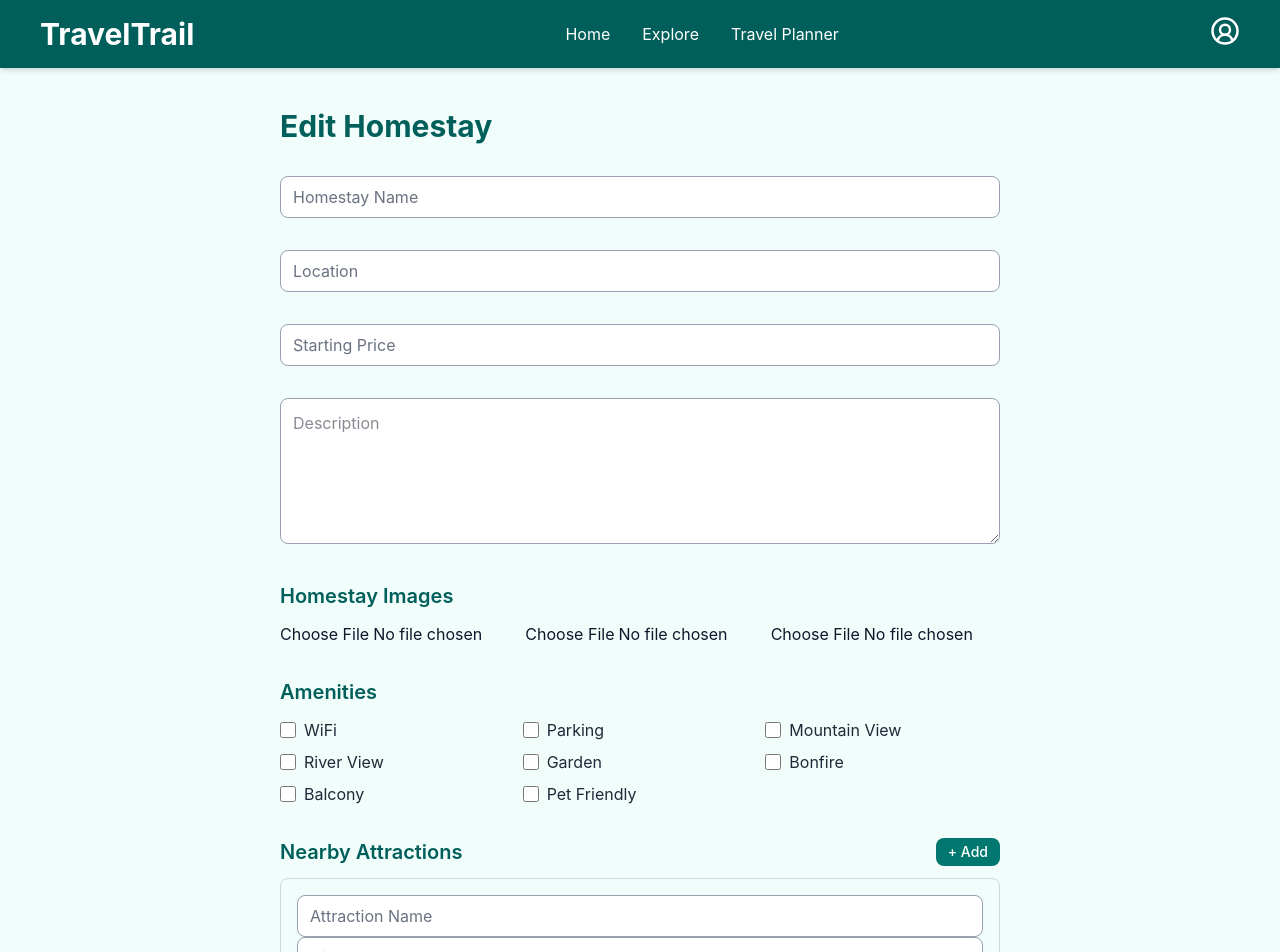
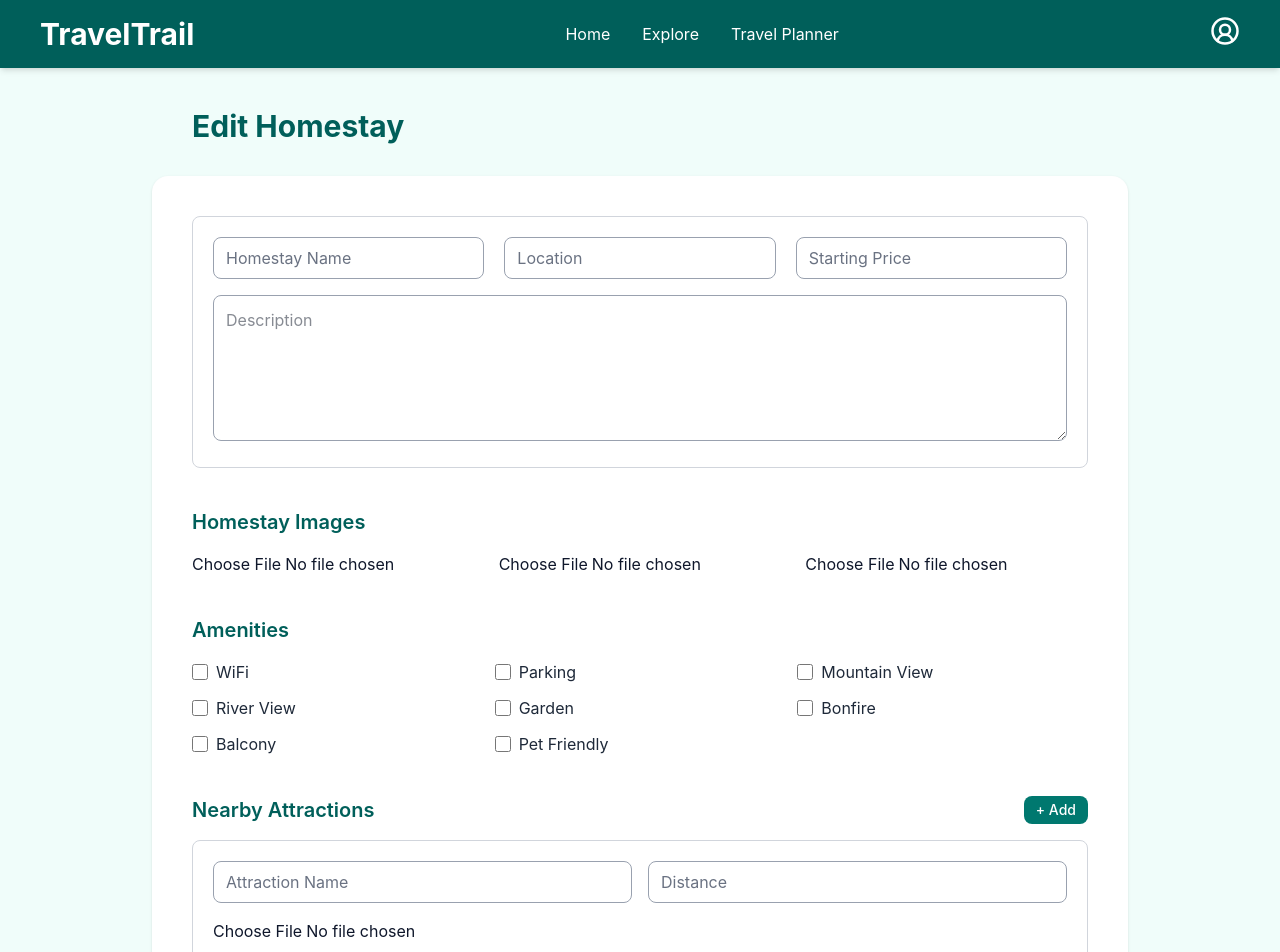
Before and after one commit to NavneetF26/TravelTrail-AI-Assisted-Homestay-Travel-Planner, a React app in the folder frontend/: page /manage-homestay/1 in a window 1280 px wide. Shown: the top 952 px of the page. Built offline with nearby package versions, Linux system fonts and the light colour scheme; no server answers; sample sign-in values are in the browser's storage; the HTML template or start-up script is replaced by a standard one.

Commit message:
Prepare application for production deployment

```diff
--- a/frontend/src/pages/Booking.jsx
+++ b/frontend/src/pages/Booking.jsx
@@ -2,7 +2,7 @@ import { useEffect, useState } from "react";
 import { useNavigate, useParams, useLocation } from "react-router-dom";
 import { Input, Button, Toast, Loader } from "../components/ui";
 
-const API = "http://127.0.0.1:8000/api";
+const API = `${import.meta.env.VITE_API_URL}/api`;
 const FIELD_GROUPS = [
   [
     {
@@ -75,7 +75,6 @@ function Booking() {
         full_name: user?.name || "",
         email: user?.email || "",
       };
-
       if (editMode) {
         const res = await fetch(`${API}/bookings/${id}`, {
           headers: { Authorization: `Bearer ${token}` },
@@ -85,7 +84,6 @@ function Booking() {
         prefill = await res.json();
         homestayId = prefill.homestay_id;
       }
-
       const home = await (await fetch(`${API}/homestays/${homestayId}`)).json();
       setHomestay(home);
       setForm((p) => ({
@@ -252,7 +250,6 @@ function Booking() {
           </div>
         </div>
       </div>
-
       {toast.show && (
         <Toast
           message={toast.message}
--- a/frontend/src/pages/Dashboard.jsx
+++ b/frontend/src/pages/Dashboard.jsx
@@ -2,7 +2,7 @@ import { useEffect, useState } from "react";
 import { useNavigate } from "react-router-dom";
 import { Loader, Modal, Button, Toast } from "../components/ui";
 
-const API = "http://127.0.0.1:8000/api";
+const API = `${import.meta.env.VITE_API_URL}/api`;
 const STATUS_CLASS = {
   Pending: "bg-yellow-100 text-yellow-700",
   Cancelled: "bg-red-100 text-red-700",
--- a/frontend/src/pages/Explore.jsx
+++ b/frontend/src/pages/Explore.jsx
@@ -34,7 +34,6 @@ function CustomSelect({ label, placeholder, options, value, onChange }) {
           className={`transition ${isOpen ? "rotate-180" : ""}`}
         />
       </button>
-
       {isOpen && (
         <div className="absolute left-0 top-full z-30 mt-1 max-h-52 w-full overflow-y-auto rounded-lg border border-gray-200 bg-white dark:bg-slate-700 py-1 shadow-lg">
           {["", ...options].map((option) => (
@@ -59,7 +58,6 @@ function Explore() {
   const [loading, setLoading] = useState(true);
   const [searchText, setSearchText] = useState("");
   const [budget, setBudget] = useState("");
-
   const fetchHomestays = async (search = "", bud = "") => {
     try {
       setLoading(true);
@@ -67,8 +65,8 @@ function Explore() {
       if (search) params.append("q", search);
       if (bud) params.append("budget", bud);
       const url = params.toString()
-        ? `http://127.0.0.1:8000/api/homestays/search?${params}`
-        : "http://127.0.0.1:8000/api/homestays/";
+        ? `${import.meta.env.VITE_API_URL}/api/homestays/search?${params}`
+        : `${import.meta.env.VITE_API_URL}/api/homestays/`;
       setHomestays(await (await fetch(url)).json());
     } catch (err) {
       console.error(err);
@@ -76,7 +74,6 @@ function Explore() {
       setLoading(false);
     }
   };
-
   useEffect(() => {
     // eslint-disable-next-line react-hooks/set-state-in-effect
     fetchHomestays();
@@ -99,7 +96,6 @@ function Explore() {
           Search by homestay name or location.
         </p>
       </div>
-
       <div className="relative mb-8">
         <Input
           placeholder="Search by homestay or location (e.g. Mussoorie, Auli, Rishikesh)"
@@ -113,7 +109,6 @@ function Explore() {
           <Search size={20} />
         </button>
       </div>
-
       <div className="grid grid-cols-1 gap-6 lg:grid-cols-[220px_1fr]">
         <aside className="h-fit rounded-xl bg-white dark:bg-slate-800 p-5 shadow">
           <h2 className="mb-5 text-lg font-bold text-teal-800 dark:text-teal-200">
@@ -135,7 +130,6 @@ function Explore() {
             </Button>
           </div>
         </aside>
-
         <section>
           <div className="mb-6 flex justify-between">
             <h2 className="text-xl font-semibold text-teal-800 dark:text-teal-300">
@@ -145,7 +139,6 @@ function Explore() {
               {homestays.length} Results Found
             </span>
           </div>
-
           {loading ? (
             <div className="flex justify-center py-12">
               <Loader text="Loading homestays..." />
--- a/frontend/src/pages/Login.jsx
+++ b/frontend/src/pages/Login.jsx
@@ -3,7 +3,7 @@ import { useNavigate, Link } from "react-router-dom";
 import { Input, Button, Toast } from "../components/ui";
 import { useAuth } from "../context/AuthContext";
 
-const API_URL = "http://127.0.0.1:8000";
+const API_URL = import.meta.env.VITE_API_URL;
 const EMAIL_RE = /^[^\s@]+@[^\s@]+\.[^\s@]+$/;
 
 function Login() {
@@ -58,7 +58,7 @@ function Login() {
   };
 
   const loginWithGoogle = () => {
-    window.location.href = "http://127.0.0.1:8000/api/auth/google/login";
+    window.location.href = `${API_URL}/api/auth/google/login`;
   };
 
   return (
--- a/frontend/src/pages/ManageHomestay.jsx
+++ b/frontend/src/pages/ManageHomestay.jsx
@@ -4,7 +4,7 @@ import { useAuth } from "../context/AuthContext";
 import UploadImage from "../components/UploadImage";
 import { Input, Button, Toast, Loader } from "../components/ui";
 
-const API = "http://127.0.0.1:8000/api";
+const API = `${import.meta.env.VITE_API_URL}/api`;
 const AMENITIES = [
   "WiFi",
   "Parking",
@@ -25,7 +25,7 @@ const ROOM_F = [
   { k: "price", l: "Room Price", t: "number" },
   { k: "capacity", l: "Capacity", t: "number" },
   { k: "beds", l: "Beds" },
-  { k: "size", l: "Room Size" },
+  { k: "size", l: "Room Size (e.g. 250)", t: "number" },
 ];
 const ATTR_F = [
   { k: "name", l: "Attraction Name" },
@@ -51,6 +51,12 @@ const EMPTY_FORM = {
   nearby_attractions: [EMPTY_ATTR],
   rooms: [{ id: 1, ...EMPTY_ROOM }],
 };
+const sqFt = (v, add) => {
+  const num = String(v || "")
+    .replace(/\s*sq\.?\s*ft\.?$/i, "")
+    .trim();
+  return add ? (num ? `${num} sq.ft` : num) : num;
+};
 
 function ListEditor({
   items,
@@ -74,7 +80,7 @@ function ListEditor({
 
   return (
     <div>
-      <div className="mb-3 flex items-center justify-between">
+      <div className="mb-4 flex items-center justify-between">
         <h2 className="text-xl font-semibold text-teal-800 dark:text-teal-300">
           {label}
         </h2>
@@ -84,18 +90,19 @@ function ListEditor({
           </Button>
         )}
       </div>
+      <div className="space-y-5">
         {items.map((it, i) => (
           <div
             key={it.id ?? i}
-          className="mb-5 space-y-3 rounded-lg border border-gray-300 dark:border-slate-600 dark:bg-slate-800 p-4"
+            className="space-y-4 rounded-lg border border-gray-300 dark:border-slate-600 dark:bg-slate-800 p-5"
           >
-          <div className={wide ? "grid gap-4 md:grid-cols-2" : ""}>
+            <div className="grid gap-4 sm:grid-cols-2">
               {fields.map((f) => (
                 <Input
                   key={f.k}
                   type={f.t}
                   placeholder={f.l}
-                value={it[f.k]}
+                  value={f.k === "size" ? sqFt(it[f.k]) : it[f.k]}
                   error={errors[i]?.[f.k]}
                   onChange={(e) => upd(i, f.k, e.target.value)}
                 />
@@ -132,6 +139,7 @@ function ListEditor({
           </div>
         ))}
       </div>
+    </div>
   );
 }
 
@@ -146,7 +154,7 @@ export default function ManageHomestay() {
   const [toast, setToast] = useState(null);
   const notify = (message, variant = "success") =>
     setToast({ message, variant });
-
+  const set = (patch) => setForm((f) => ({ ...f, ...patch }));
   useEffect(() => {
     if (!id) return;
     (async () => {
@@ -169,22 +177,17 @@ export default function ManageHomestay() {
       }
     })();
   }, [id]);
-
-  const change = (f) => (e) => setForm({ ...form, [f]: e.target.value });
+  const change = (f) => (e) => set({ [f]: e.target.value });
   const updImg = (i, url) =>
-    setForm({
-      ...form,
-      images: form.images.map((im, idx) => (idx === i ? url : im)),
-    });
+    set({ images: form.images.map((im, idx) => (idx === i ? url : im)) });
   const toggleAmenity = (a) =>
-    setForm({
-      ...form,
+    set({
       amenities: form.amenities.includes(a)
         ? form.amenities.filter((x) => x !== a)
         : [...form.amenities, a],
     });
-
-  const validateList = (items, fields) =>
+  function validate() {
+    const listErrors = (items, fields) =>
       items.map((it) => {
         const e = {};
         fields.forEach((f) => {
@@ -193,8 +196,19 @@ export default function ManageHomestay() {
         if (!it.image) e.image = "Image required";
         return e;
       });
-
-  function validate() {
+    const basicMissing =
+      !form.name.trim() ||
+      !form.location.trim() ||
+      !form.price ||
+      !form.description.trim() ||
+      !form.images.some(Boolean) ||
+      !form.amenities.length;
+    const rooms = listErrors(form.rooms, ROOM_F);
+    const attractions = listErrors(form.nearby_attractions, ATTR_F);
+    const bad =
+      basicMissing ||
+      rooms.some((r) => Object.keys(r).length) ||
+      attractions.some((a) => Object.keys(a).length);
     const err = {
       name: !form.name.trim() && "Required",
       location: !form.location.trim() && "Required",
@@ -202,20 +216,9 @@ export default function ManageHomestay() {
       description: !form.description.trim() && "Required",
       images: !form.images.some(Boolean) && "Add at least one image",
       amenities: !form.amenities.length && "Select at least one amenity",
-      rooms: validateList(form.rooms, ROOM_F),
-      attractions: validateList(form.nearby_attractions, ATTR_F),
+      rooms,
+      attractions,
     };
-    const bad =
-      [
-        err.name,
-        err.location,
-        err.price,
-        err.description,
-        err.images,
-        err.amenities,
-      ].some(Boolean) ||
-      err.rooms.some((r) => Object.keys(r).length) ||
-      err.attractions.some((a) => Object.keys(a).length);
     return { err, bad };
   }
 
@@ -235,6 +238,7 @@ export default function ManageHomestay() {
           ...r,
           price: Number(r.price),
           capacity: Number(r.capacity),
+          size: sqFt(r.size, true),
           features: r.features
             .split(",")
             .map((x) => x.trim())
@@ -266,11 +270,13 @@ export default function ManageHomestay() {
   if (loading) return <Loader text="Loading..." />;
 
   return (
-    <div className="mx-auto max-w-3xl px-6 py-10">
-      <h1 className="mb-8 text-3xl font-bold text-teal-800 dark:text-teal-300">
+    <div className="mx-auto max-w-5xl px-6 py-10">
+      <h1 className="mb-8 px-6 text-3xl font-bold text-teal-800 dark:text-teal-300 md:px-10">
         {id ? "Edit Homestay" : "Add Homestay"}
       </h1>
-      <div className="space-y-8">
+      <div className="rounded-2xl bg-white dark:bg-slate-900 shadow p-6 md:p-10 space-y-10">
+        <div className="space-y-4 rounded-lg border bg- border-gray-300 p-5 dark:border-slate-600  dark:bg-slate-800">
+          <div className="grid gap-5 md:grid-cols-3">
             {BASIC.map((f) => (
               <Input
                 key={f.k}
@@ -281,6 +287,7 @@ export default function ManageHomestay() {
                 onChange={change(f.k)}
               />
             ))}
+          </div>
           <div>
             <textarea
               rows="5"
@@ -295,13 +302,14 @@ export default function ManageHomestay() {
               </p>
             )}
           </div>
+        </div>
         <div>
-          <h2 className="mb-3 text-xl font-semibold text-teal-800 dark:text-teal-300">
+          <h2 className="mb-4 text-xl font-semibold text-teal-800 dark:text-teal-300">
             Homestay Images
           </h2>
-          <div className="grid gap-4 md:grid-cols-3">
+          <div className="grid gap-6 sm:grid-cols-2 lg:grid-cols-3">
             {form.images.map((img, i) => (
-              <div key={i}>
+              <div key={i} className="min-w-0 space-y-2">
                 <UploadImage
                   onUpload={(url) => updImg(i, url)}
                   onError={(m) => notify(m, "error")}
@@ -310,23 +318,23 @@ export default function ManageHomestay() {
                   <img
                     src={img}
                     alt=""
-                    className="mt-2 h-36 w-full rounded-lg object-cover"
+                    className="h-36 w-full rounded-lg object-cover"
                   />
                 )}
               </div>
             ))}
           </div>
           {errors.images && (
-            <p className="text-sm text-red-700 dark:text-red-400 mt-1">
+            <p className="text-sm text-red-700 dark:text-red-400 mt-2">
               {errors.images}
             </p>
           )}
         </div>
         <div>
-          <h2 className="mb-3 text-xl font-semibold text-teal-800 dark:text-teal-300">
+          <h2 className="mb-4 text-xl font-semibold text-teal-800 dark:text-teal-300">
             Amenities
           </h2>
-          <div className="grid grid-cols-2 gap-2 md:grid-cols-3">
+          <div className="grid grid-cols-2 gap-3 md:grid-cols-3">
             {AMENITIES.map((item) => (
               <label
                 key={item}
@@ -343,7 +351,7 @@ export default function ManageHomestay() {
             ))}
           </div>
           {errors.amenities && (
-            <p className="text-sm text-red-700 dark:text-red-400 mt-1">
+            <p className="text-sm text-red-700 dark:text-red-400 mt-2">
               {errors.amenities}
             </p>
           )}
@@ -355,9 +363,7 @@ export default function ManageHomestay() {
           max={3}
           label="Nearby Attractions"
           notify={notify}
-          onChange={(nearby_attractions) =>
-            setForm({ ...form, nearby_attractions })
-          }
+          onChange={(nearby_attractions) => set({ nearby_attractions })}
         />
         <ListEditor
           items={form.rooms}
@@ -367,9 +373,13 @@ export default function ManageHomestay() {
           label="Rooms"
           wide
           notify={notify}
-          onChange={(rooms) => setForm({ ...form, rooms })}
+          onChange={(rooms) => set({ rooms })}
         />
-        <Button disabled={saving} onClick={handleSubmit}>
+        <Button
+          disabled={saving}
+          onClick={handleSubmit}
+          className="w-full md:w-auto"
+        >
           {saving ? "Saving..." : id ? "Update Homestay" : "Create Homestay"}
         </Button>
       </div>
--- a/frontend/src/pages/OAuthSuccess.jsx
+++ b/frontend/src/pages/OAuthSuccess.jsx
@@ -3,7 +3,7 @@ import { useNavigate } from "react-router-dom";
 import { Loader, Toast } from "../components/ui";
 import { useAuth } from "../context/AuthContext";
 
-const API = "http://127.0.0.1:8000/api";
+const API = `${import.meta.env.VITE_API_URL}/api`;
 
 function OAuthSuccess() {
   const navigate = useNavigate();
@@ -22,7 +22,6 @@ function OAuthSuccess() {
         setTimeout(() => navigate("/login"), 1500);
       };
       if (!token) return fail("Google login failed.");
-
       try {
         const res = await fetch(`${API}/auth/me`, {
           headers: { Authorization: `Bearer ${token}` },
--- a/frontend/src/pages/Register.jsx
+++ b/frontend/src/pages/Register.jsx
@@ -2,7 +2,7 @@ import { useState } from "react";
 import { Link, useNavigate } from "react-router-dom";
 import { Input, Button, Toast } from "../components/ui";
 
-const API_URL = "http://127.0.0.1:8000";
+const API_URL = import.meta.env.VITE_API_URL;
 const EMAIL_RE = /^[^\s@]+@[^\s@]+\.[^\s@]+$/;
 const PASSWORD_RE =
   /^(?=.*[a-z])(?=.*[A-Z])(?=.*\d)(?=.*[@$!%*?&^#()_\-+=])[A-Za-z\d@$!%*?&^#()_\-+=]{8,}$/;
@@ -19,12 +19,10 @@ function Register() {
     message: "",
   });
   const navigate = useNavigate();
-
   const setField = (key, setter) => (e) => {
     setter(e.target.value);
     if (errors[key]) setErrors((p) => ({ ...p, [key]: "" }));
   };
-
   const validateForm = () => {
     const e = { name: "", email: "", password: "" };
     if (!name.trim()) e.name = "Name is required.";
@@ -40,7 +38,6 @@ function Register() {
     setErrors(e);
     return !e.name && !e.email && !e.password;
   };
-
   const handleRegister = async () => {
     if (!validateForm()) return;
     try {
@@ -78,7 +75,6 @@ function Register() {
         <p className="text-center text-gray-600 mt-3 mb-8 dark:text-gray-300">
           Register to start booking homestays.
         </p>
-
         <div className="space-y-5">
           <Input
             label="Full Name"
@@ -107,7 +103,6 @@ function Register() {
             {loading ? "Creating Account..." : "Register"}
           </Button>
         </div>
-
         <p className="text-center text-gray-600 mt-6 dark:text-gray-300">
           Already have an account?
           <Link
@@ -119,7 +114,6 @@ function Register() {
           </Link>
         </p>
       </div>
-
       {toast.show && (
         <Toast
           message={toast.message}
--- a/frontend/src/pages/Settings.jsx
+++ b/frontend/src/pages/Settings.jsx
@@ -4,7 +4,7 @@ import { Input, Button, Toast, Modal } from "../components/ui";
 import ThemeToggle from "../components/ThemeToggle";
 import { useAuth } from "../context/AuthContext";
 
-const API = "http://127.0.0.1:8000/api";
+const API = `${import.meta.env.VITE_API_URL}/api`;
 const PASSWORD_RE =
   /^(?=.*[a-z])(?=.*[A-Z])(?=.*\d)(?=.*[@$!%*?&^#()_\-+=])[A-Za-z\d@$!%*?&^#()_\-+=]{8,}$/;
 
@@ -13,7 +13,6 @@ function Settings() {
   const { logout, updateUser } = useAuth();
   const token = localStorage.getItem("token");
   const storedUser = JSON.parse(localStorage.getItem("user") || "{}");
-
   const [name, setName] = useState(storedUser.name || "");
   const [email] = useState(storedUser.email || "");
   const [currentPassword, setCurrentPassword] = useState("");
@@ -91,7 +90,6 @@ function Settings() {
       newErrors.confirmPassword = "Passwords do not match.";
     setErrors(newErrors);
     if (Object.keys(newErrors).length) return;
-
     try {
       setSavingPassword(true);
       const result = await authedFetch(`${API}/auth/change-password`, {
@@ -114,7 +112,6 @@ function Settings() {
       setSavingPassword(false);
     }
   };
-
   const handleLogout = () => {
     logout();
     navigate("/login");
@@ -148,7 +145,6 @@ function Settings() {
             Manage your account and preferences.
           </p>
         </div>
-
         <div className="space-y-8">
           <section className="bg-white dark:bg-slate-800 rounded-2xl shadow p-6">
             <h2 className="text-2xl font-semibold text-teal-800 dark:text-teal-300 mb-6">
@@ -169,7 +165,6 @@ function Settings() {
               </div>
             </div>
           </section>
-
           <section className="bg-white dark:bg-slate-800 rounded-2xl shadow p-6">
             <div className="flex justify-between items-center">
               <div>
@@ -220,7 +215,6 @@ function Settings() {
               </div>
             </div>
           </section>
-
           <section className="bg-white dark:bg-slate-800 rounded-2xl shadow p-6">
             <h2 className="text-2xl font-semibold text-teal-800 dark:text-teal-300">
               Account
@@ -250,7 +244,6 @@ function Settings() {
           </section>
         </div>
       </div>
-
       <Modal
         isOpen={showDeleteModal}
         onClose={() => setShowDeleteModal(false)}
@@ -265,7 +258,6 @@ function Settings() {
           undone.
         </p>
       </Modal>
-
       {toast.show && (
         <Toast
           message={toast.message}
```
Also changed, not shown: frontend/src/components/Card.jsx (+2 -24 lines), frontend/src/pages/HomestayDetails.jsx (+1 -10 lines), frontend/src/pages/TravelPlanner.jsx (+1 -12 lines). Lines whose indentation alone changed are shown as unchanged.
